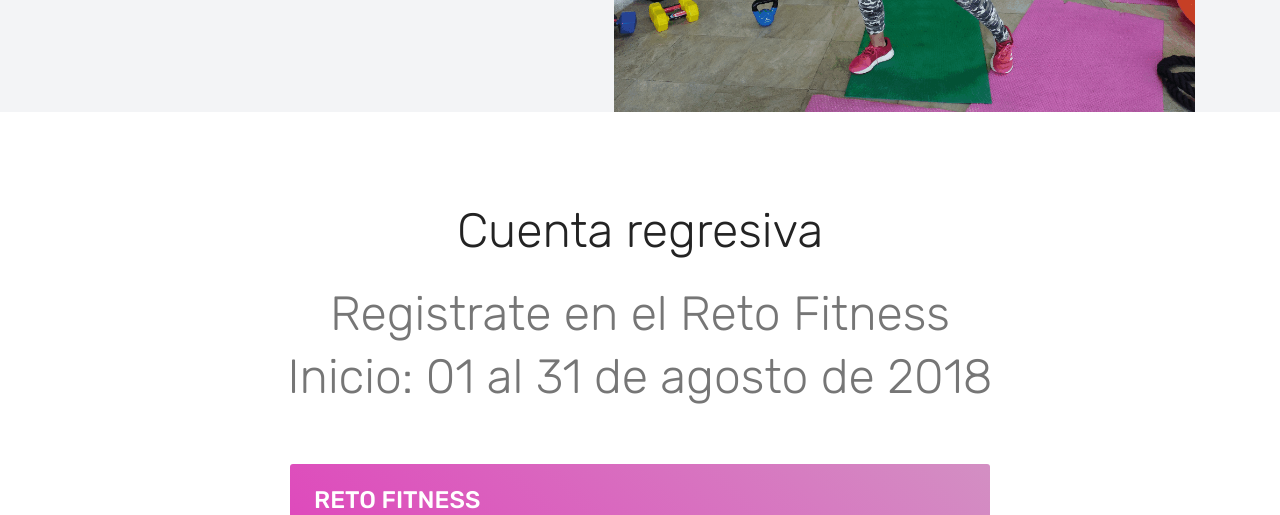
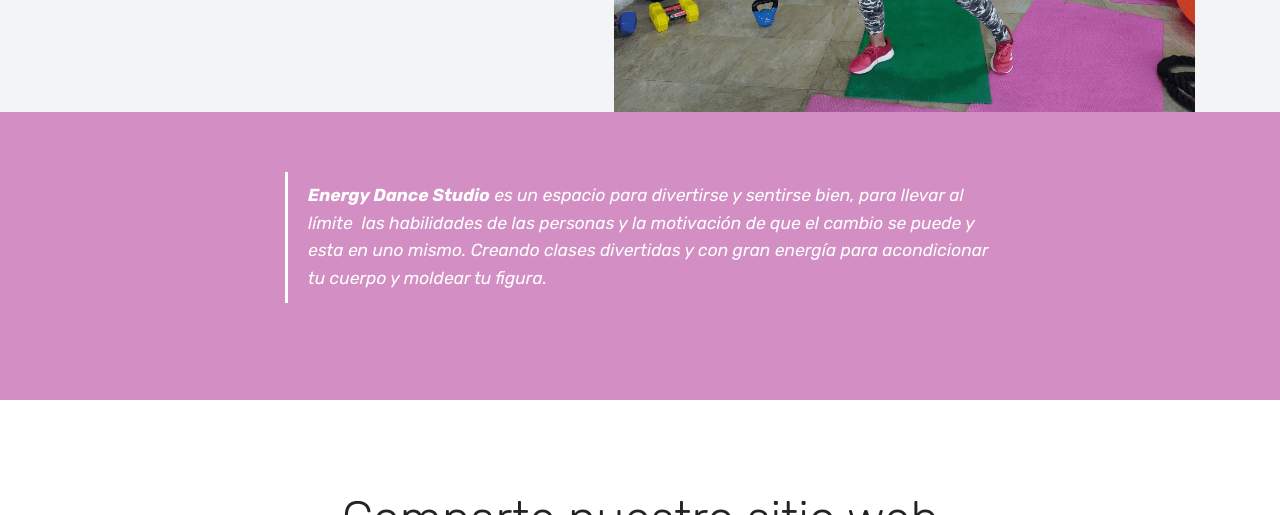
Before and after one commit to energy-dance-studio/energy-dance-studio.github.io, a plain HTML site: page index.html in a window 1280 px wide. Shown: the part 1123-1638 px from the top of the page. Drawn offline with Linux system fonts and the light colour scheme; files whose address does not match are found by name.

Commit message:
Quitar contador

```diff
--- a/index.html
+++ b/index.html
@@ -126,7 +126,7 @@
     </div>
 </section>
 
-<section class="countdown2 cid-qXrDJm8ZZR" id="countdown2-f">
+<!--<section class="countdown2 cid-qXrDJm8ZZR" id="countdown2-f">
 
 
 
@@ -158,7 +158,7 @@
                 <a class="btn btn-black-outline display-4" href="index.html#form1-9">Contáctanos</a></div>
         </div>
     </div>
-</section>
+</section>-->
 
 <section class="mbr-section article content1 cid-qXrjzROYVt" id="content2-3">
 
```
